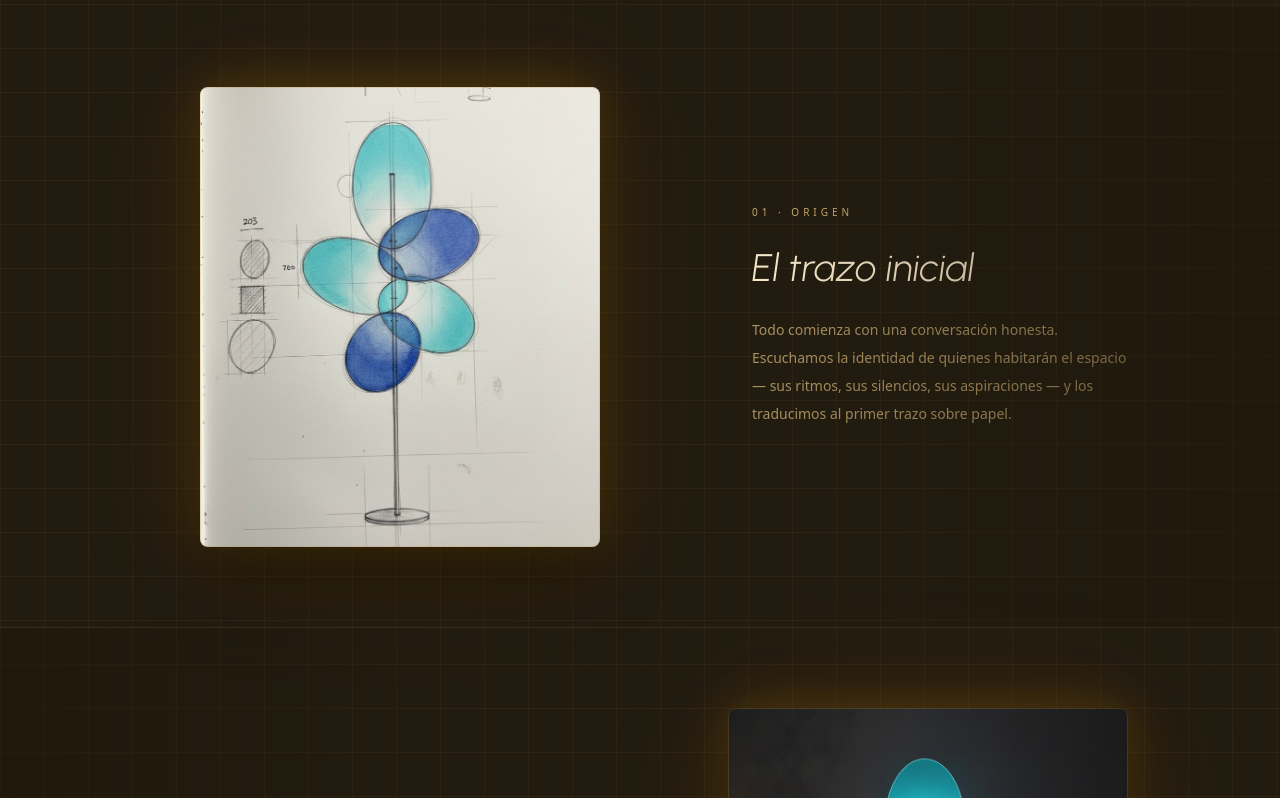
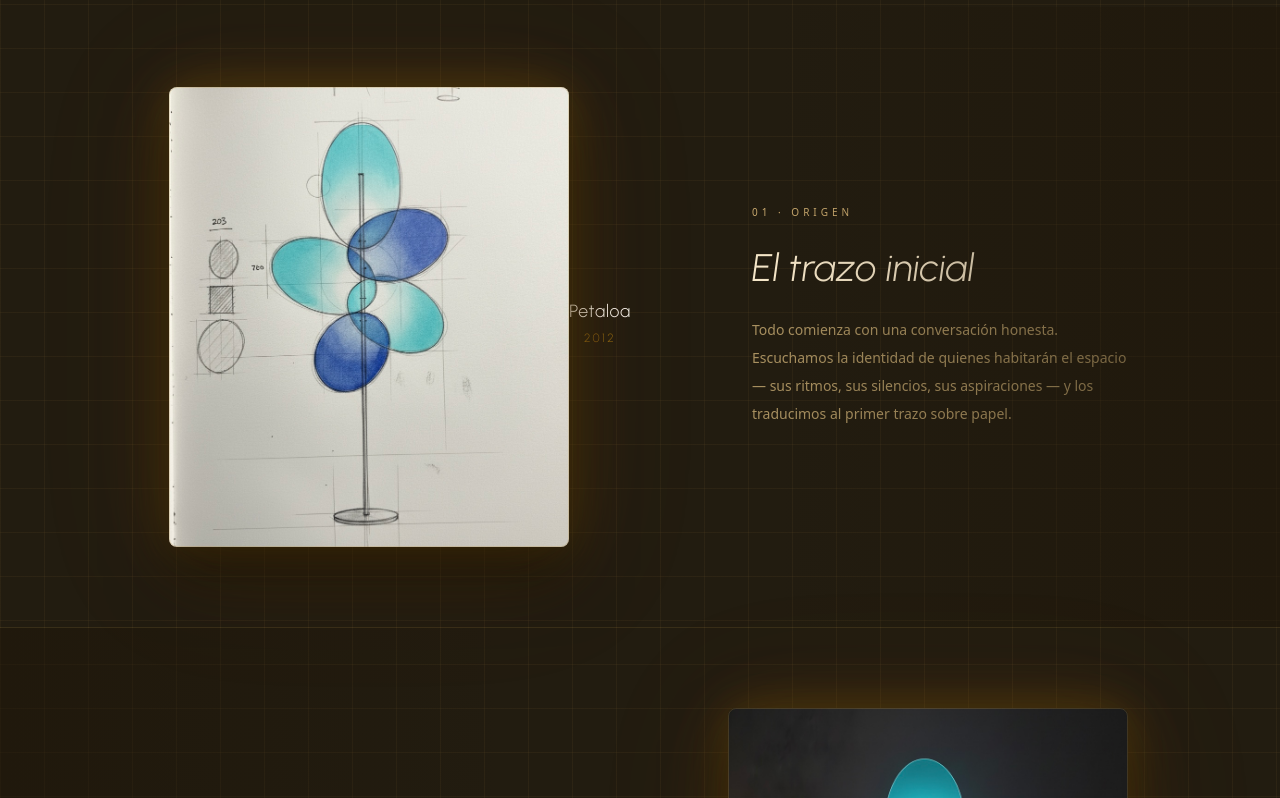
Before and after one commit to dartdesignremodeling/Dart-website, a Next.js app: page / in a window 1280 px wide. Shown: the part 2923-3721 px from the top of the page. Built offline with nearby package versions, Linux system fonts and the light colour scheme; a web font is replaced by a local one.

Commit message:
Add Petaloa 2012 caption below first zigzag image

```diff
--- a/src/components/ElProcesoCreativoSection.tsx
+++ b/src/components/ElProcesoCreativoSection.tsx
@@ -13,6 +13,8 @@ const steps = [
     src: "/images/boceto-1.jpg",
     alt: "Boceto de proyecto",
     imageLeft: true,
+    caption: "Petaloa",
+    year: "2012",
   },
   {
     number: "02",
@@ -121,6 +123,16 @@ export function ElProcesoCreativoSection() {
                   }}
                 />
               </div>
+              {step.caption && (
+                <div style={{ marginTop: "12px", textAlign: "center" }}>
+                  <p style={{ fontFamily: "'Urbanist', sans-serif", fontWeight: 300, fontSize: "1.1rem", color: "#f5f0e8", letterSpacing: "0.04em" }}>
+                    {step.caption}
+                  </p>
+                  <p style={{ fontFamily: "'Urbanist', sans-serif", fontWeight: 400, fontSize: "0.75rem", color: "rgba(236,164,19,0.5)", letterSpacing: "0.2em", textTransform: "uppercase", marginTop: "4px" }}>
+                    {step.year}
+                  </p>
+                </div>
+              )}
               <div
                 className="absolute inset-0"
                 style={{
@@ -201,6 +213,16 @@ export function ElProcesoCreativoSection() {
                   }}
                 />
               </div>
+              {step.caption && (
+                <div style={{ marginTop: "10px", textAlign: "center" }}>
+                  <p style={{ fontFamily: "'Urbanist', sans-serif", fontWeight: 300, fontSize: "1.1rem", color: "#f5f0e8", letterSpacing: "0.04em" }}>
+                    {step.caption}
+                  </p>
+                  <p style={{ fontFamily: "'Urbanist', sans-serif", fontWeight: 400, fontSize: "0.75rem", color: "rgba(236,164,19,0.5)", letterSpacing: "0.2em", textTransform: "uppercase", marginTop: "4px" }}>
+                    {step.year}
+                  </p>
+                </div>
+              )}
             </div>
             <div
               className="py-6"
```
